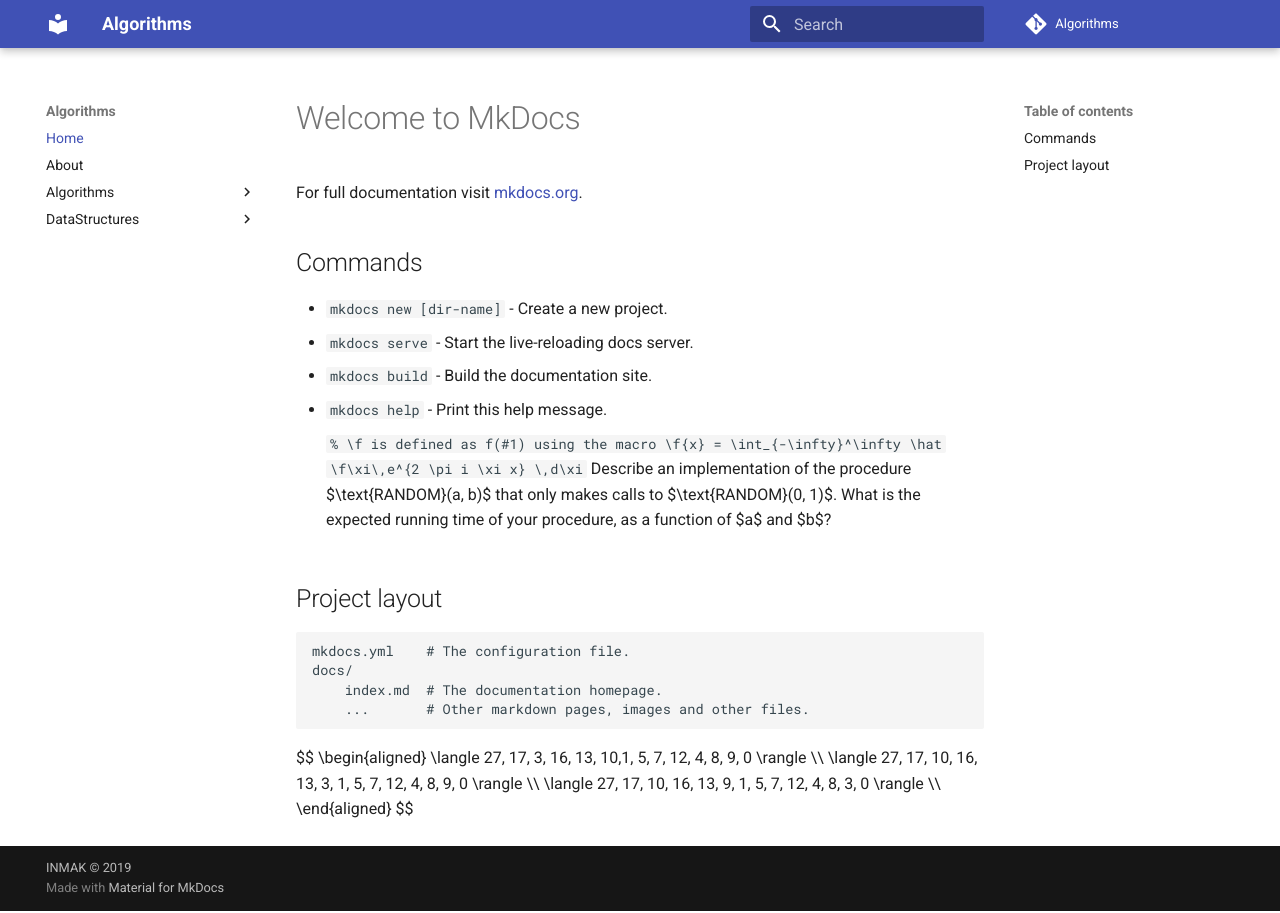
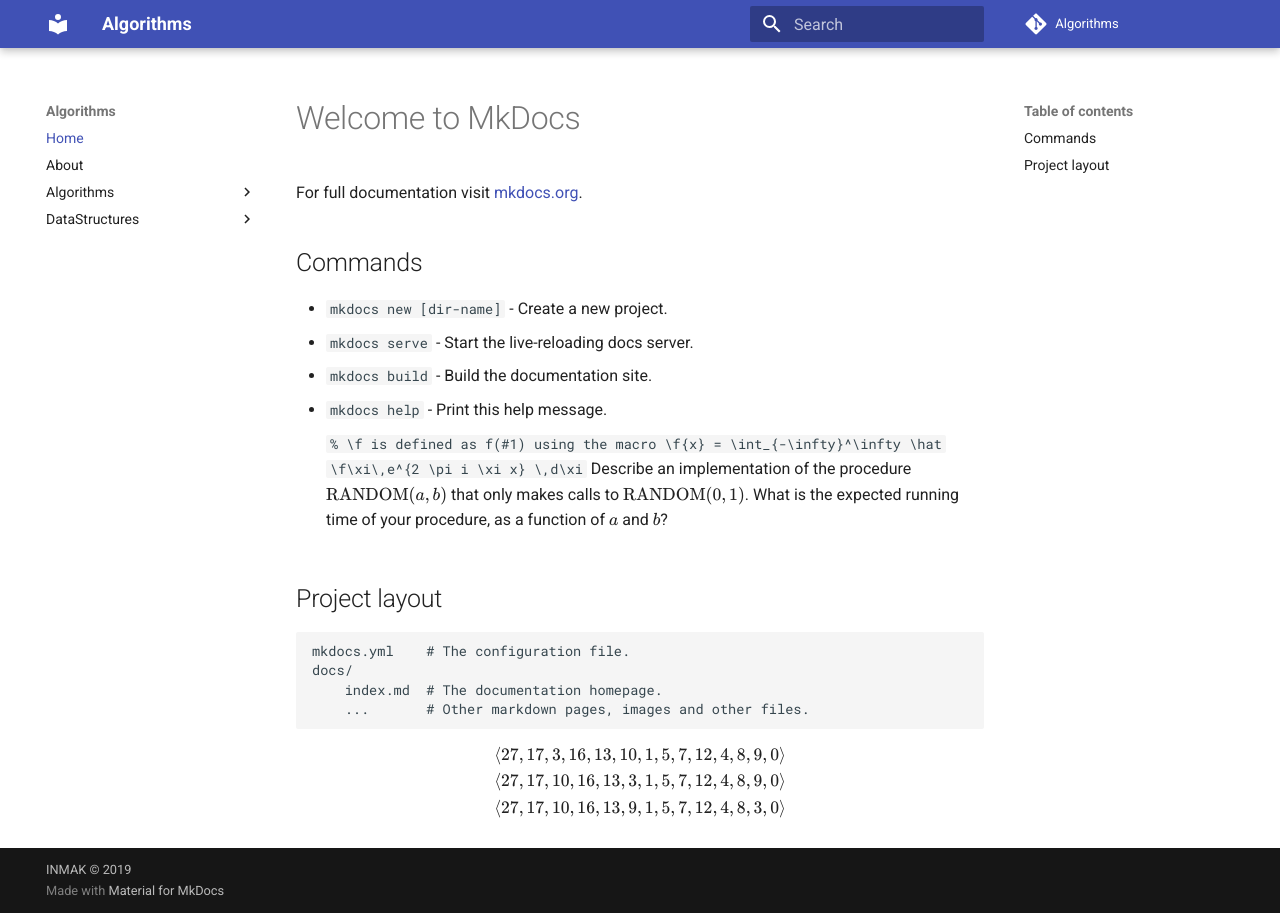
Before and after one commit to jchrys/algorithms, an MkDocs documentation site: the page built from docs/index.md, in a window 1280 px wide. Built offline with MkDocs 1.6.1 and Material for MkDocs 9.7.7, drawn with Linux system fonts in a browser that asks for light colours; nearby versions of some CDN libraries.

Commit message:
implement katex

```diff
--- /dev/null
+++ b/docs/css/katex.css
@@ -0,0 +1,18 @@
+.katex {
+  font-size: 1.1em !important;
+  font: normal 1.1em KaTeX_Main, Times New Roman, serif;
+  line-height: 1.2;
+  white-space: normal;
+  text-indent: 0;
+}
+
+.katex-display > .katex {
+  display: inline-block;
+  white-space: nowrap;
+  max-width: 100%;
+  text-align: initial;
+}
+
+.katex-html {
+  overflow-y: hidden;
+}
--- /dev/null
+++ b/docs/js/katex.js
@@ -0,0 +1,8 @@
+document.addEventListener("DOMContentLoaded", function() {
+    renderMathInElement(document.body, {
+        delimiters: [
+            {left: "$$", right: "$$", display: true},
+            {left: "$", right: "$", display: false}
+        ]
+    });
+});
--- a/mkdocs.yml
+++ b/mkdocs.yml
@@ -10,11 +10,11 @@ copyright: 'INMAK &copy; 2019'
 
 # Katex
 extra_css:
-#  - 'css/katex.css'
+  - 'css/katex.css'
   - 'https://cdn.jsdelivr.net/npm/katex@0.10.2/dist/katex.min.css'
 
 extra_javascript:
-#  - 'js/katex.js'
+  - 'js/katex.js'
   - 'https://cdn.jsdelivr.net/npm/katex@0.10.2/dist/katex.min.js'
   - 'https://cdn.jsdelivr.net/npm/katex@0.10.2/dist/contrib/auto-render.min.js'
 
```
